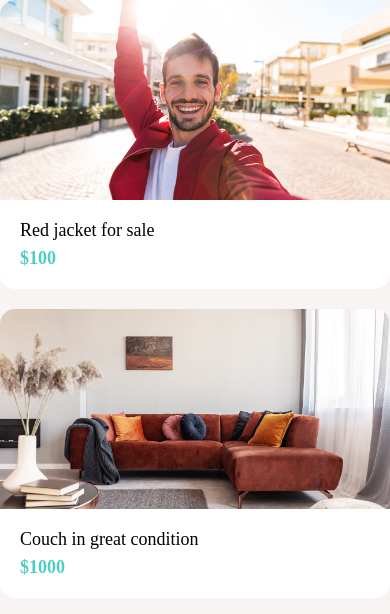
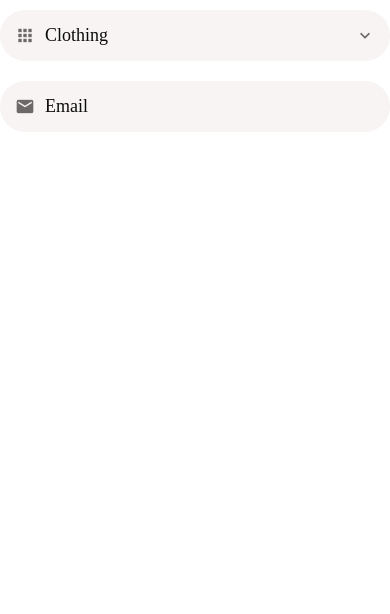
Before and after one commit to srayner/done-with-it, a React Native app: screen / in a window 390 px wide. Shown: the top 614 px of the page. Built offline with nearby package versions, Linux system fonts and the light colour scheme.

Commit message:
Finished input components

```diff
--- a/App.js
+++ b/App.js
@@ -1,15 +1,28 @@
-import React from "react";
-import { StyleSheet, View } from "react-native";
-import ViewImageScreen from "./app/screens/ViewImageScreen";
-import WelcomeScreen from "./app/screens/WelcomeScreen";
-import ListingDetailsScreen from "./app/screens/ListingDetailsScreen";
-import MessagesScreen from "./app/screens/MessagesScreen";
-import AccountScreen from "./app/screens/AccountScreen";
-import ListingsScreen from "./app/screens/ListingsScreen";
-import Icon from "./app/components/Icon";
+import { React, useState } from "react";
+
 import Screen from "./app/components/Screen";
-import ListItem from "./app/components/ListItem";
+import AppTextInput from "./app/components/AppTextInput";
+import AppPicker from "./app/components/AppPicker";
+
+const categories = [
+  { label: "Furniture", value: 1 },
+  { label: "Clothing", value: 2 },
+  { label: "Cameras", value: 3 },
+];
 
 export default function App() {
-  return <ListingsScreen />;
+  const [category, setCategory] = useState(categories[1]);
+
+  return (
+    <Screen>
+      <AppPicker
+        selectedItem={category}
+        onSelectItem={(item) => setCategory(item)}
+        items={categories}
+        icon={"apps"}
+        placeholder={"Category"}
+      />
+      <AppTextInput icon={"email"} placeholder={"Email"} />
+    </Screen>
+  );
 }
--- /dev/null
+++ b/app/components/AppPicker.js
@@ -0,0 +1,86 @@
+import {
+  Button,
+  View,
+  StyleSheet,
+  TouchableWithoutFeedback,
+  Modal,
+  FlatList,
+} from "react-native";
+import React, { useState } from "react";
+import { MaterialCommunityIcons } from "@expo/vector-icons";
+
+import Screen from "../components/Screen";
+import AppText from "./AppText";
+import PickerItem from "../components/PickerItem";
+import defaultStyles from "../config/styles";
+
+export default function AppPicker({
+  icon,
+  items,
+  onSelectItem,
+  placeholder,
+  selectedItem,
+}) {
+  const [modalVisible, setModalVisible] = useState(false);
+
+  return (
+    <>
+      <TouchableWithoutFeedback onPress={() => setModalVisible(true)}>
+        <View style={styles.container}>
+          {icon && (
+            <MaterialCommunityIcons
+              name={icon}
+              size={20}
+              color={defaultStyles.colors.medium}
+              style={styles.icon}
+            />
+          )}
+          <AppText style={styles.text}>
+            {selectedItem ? selectedItem.label : placeholder}
+          </AppText>
+          <MaterialCommunityIcons
+            name={"chevron-down"}
+            size={20}
+            color={defaultStyles.colors.medium}
+          />
+        </View>
+      </TouchableWithoutFeedback>
+      <Modal visible={modalVisible} animationType="slide">
+        <Screen>
+          <Button title="Close" onPress={() => setModalVisible(false)} />
+          <FlatList
+            data={items}
+            keyExtractor={(item) => item.value.toString()}
+            renderItem={({ item }) => (
+              <PickerItem
+                label={item.label}
+                onPress={() => {
+                  setModalVisible(false);
+                  onSelectItem(item);
+                }}
+              />
+            )}
+          ></FlatList>
+        </Screen>
+      </Modal>
+    </>
+  );
+}
+
+const styles = StyleSheet.create({
+  container: {
+    backgroundColor: defaultStyles.colors.light,
+    borderRadius: 25,
+    flexDirection: "row",
+    alignItems: "center",
+    width: "100%",
+    padding: 15,
+    marginVertical: 10,
+  },
+  text: {
+    flexGrow: 1,
+  },
+  icon: {
+    marginRight: 10,
+  },
+});
--- a/app/components/AppText.js
+++ b/app/components/AppText.js
@@ -1,13 +1,8 @@
-import { Platform, StyleSheet, Text } from "react-native";
+import { Text } from "react-native";
 import React from "react";
 
+import defaultStyles from "../config/styles";
+
 export default function AppText({ children, style }) {
-  return <Text style={[styles.text, style]}>{children}</Text>;
+  return <Text style={[defaultStyles.text, style]}>{children}</Text>;
 }
-
-const styles = StyleSheet.create({
-  text: {
-    fontSize: 18,
-    fontFamily: Platform.OS === "android" ? "Roboto" : "Avenir",
-  },
-});
--- /dev/null
+++ b/app/components/AppTextInput.js
@@ -0,0 +1,42 @@
+import { View, StyleSheet, TextInput } from "react-native";
+import React from "react";
+import { MaterialCommunityIcons } from "@expo/vector-icons";
+
+import defaultStyles from "../config/styles";
+
+export default function AppTextInput({ icon, ...otherProps }) {
+  return (
+    <View style={styles.container}>
+      {icon && (
+        <MaterialCommunityIcons
+          name={icon}
+          size={20}
+          color={defaultStyles.colors.medium}
+          style={styles.icon}
+        />
+      )}
+      <TextInput
+        style={[defaultStyles.text, styles.textInput]}
+        {...otherProps}
+      />
+    </View>
+  );
+}
+
+const styles = StyleSheet.create({
+  container: {
+    backgroundColor: defaultStyles.colors.light,
+    borderRadius: 25,
+    flexDirection: "row",
+    alignItems: "center",
+    width: "100%",
+    padding: 15,
+    marginVertical: 10,
+  },
+  textInput: {
+    flexGrow: 1,
+  },
+  icon: {
+    marginRight: 10,
+  },
+});
--- /dev/null
+++ b/app/components/PickerItem.js
@@ -0,0 +1,18 @@
+import React from "react";
+import { StyleSheet, TouchableOpacity } from "react-native";
+
+import AppText from "./AppText";
+
+export default function PickerItem({ label, onPress }) {
+  return (
+    <TouchableOpacity onPress={onPress}>
+      <AppText style={styles.text}>{label}</AppText>
+    </TouchableOpacity>
+  );
+}
+
+const styles = StyleSheet.create({
+  text: {
+    padding: 20,
+  },
+});
--- a/app/components/Screen.js
+++ b/app/components/Screen.js
@@ -1,6 +1,6 @@
 import { StyleSheet, SafeAreaView } from "react-native";
 import React from "react";
-import Contstants from "expo-constants";
+import Constants from "expo-constants";
 
 export default function Screen({ children, style }) {
   return <SafeAreaView style={[styles.screen, style]}>{children}</SafeAreaView>;
@@ -8,7 +8,7 @@ export default function Screen({ children, style }) {
 
 const styles = StyleSheet.create({
   screen: {
-    paddingTop: Contstants.statusBarHeight,
+    paddingTop: Constants.statusBarHeight,
     flex: 1,
   },
 });
--- a/app/config/colors.js
+++ b/app/config/colors.js
@@ -5,5 +5,6 @@ export default {
   white: "#fff",
   medium: "#6e6969",
   light: "#f8f4f4",
+  dark: "#0c0c0c",
   danger: "#ff5252",
 };
--- /dev/null
+++ b/app/config/styles.js
@@ -0,0 +1,12 @@
+import { Platform } from "react-native";
+
+import colors from "./colors";
+
+export default {
+  colors,
+  text: {
+    fontSize: 18,
+    fontFamily: Platform.OS === "android" ? "Roboto" : "Avenir",
+    color: colors.dark,
+  },
+};
```
